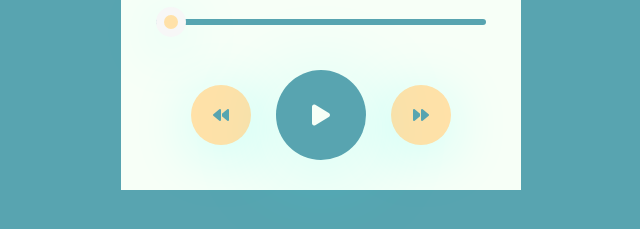
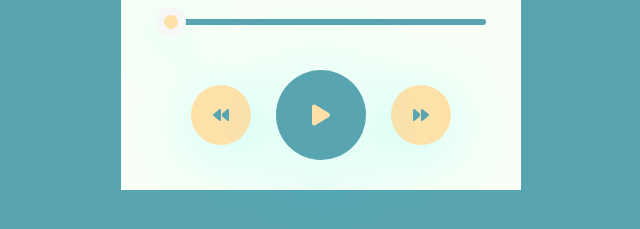
Before and after one commit to dvdrsh-12/MusicPlayer, a plain HTML site: page index.html in a window 1280 px wide. Both pictures are taken after a click on the button "Start Listening". Shown: the part 505-734 px from the top of the page, 319-959 px from the left. Drawn offline with Linux system fonts and the light colour scheme.

Commit message:
Color changed

```diff
--- a/style.css
+++ b/style.css
@@ -134,5 +134,5 @@ nav .circle {
 .controls div:nth-child(2) {
     transform: scale(1.5);
     background: #58A4B0;
-    color: #f7fff7;
+    color: #ffe1a8;
 }
```
